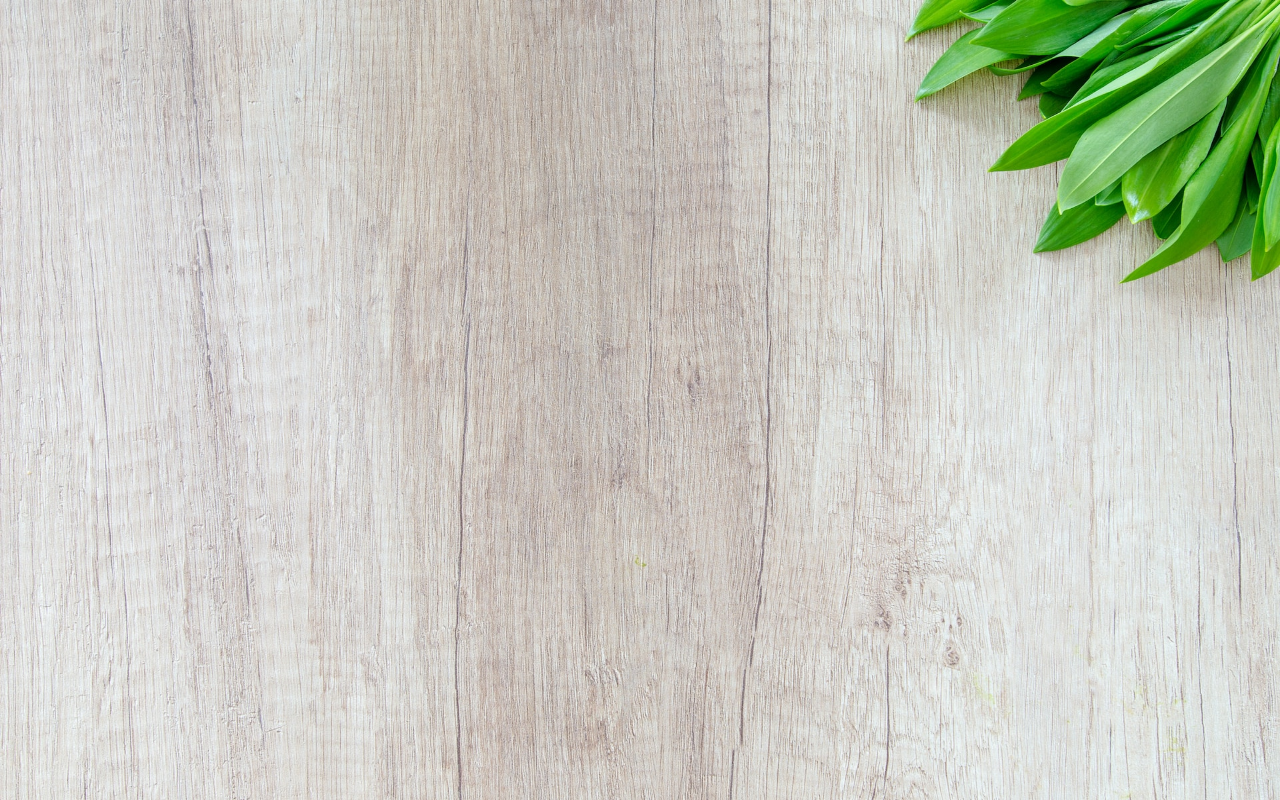
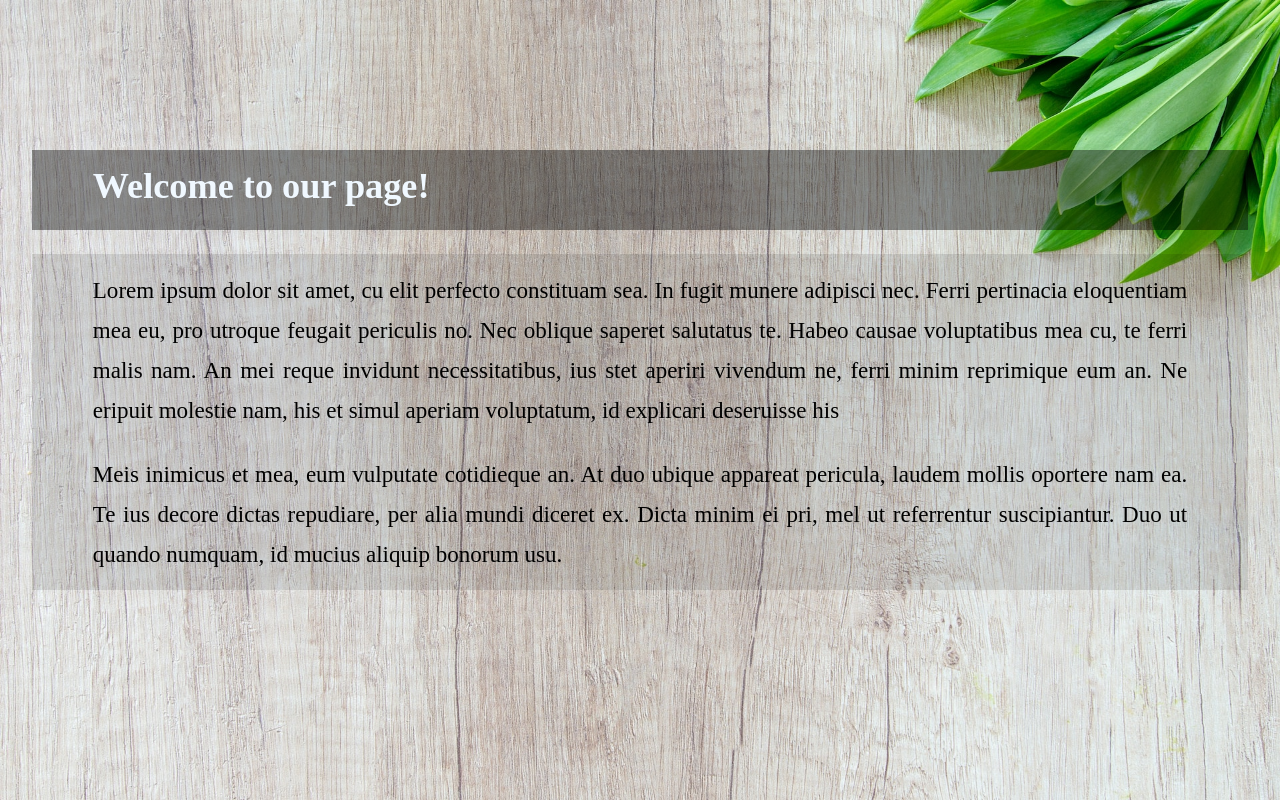
Before and after one commit to momo-87/math-magicians, a React (Create React App) app: page /home in a window 1280 px wide. Before the commit this address had no page. Built offline with nearby package versions, Linux system fonts and the light colour scheme.

Commit message:
Add Home.jsx route and the corresponding CSS module

```diff
--- a/src/App.js
+++ b/src/App.js
@@ -1,6 +1,7 @@
 import { Routes, Route } from 'react-router-dom';
 import CalculatorPage from 'routes/CalculatorPage';
 import Quote from 'routes/Quote';
+import Home from 'routes/Home';
 import backgroundMobile from 'assets/backgroundMobile.jpg';
 import background from 'assets/background.jpg';
 
@@ -18,6 +19,7 @@ function App() {
   return (
     <div style={appStyle}>
       <Routes>
+        <Route path="home" element={<Home />} />
         <Route path="/" element={<CalculatorPage />} />
         <Route path="quote" element={<Quote />} />
       </Routes>
--- a/src/components/Calculator.js
+++ b/src/components/Calculator.js
@@ -8,7 +8,7 @@ const Calculator = () => {
   const calculatorTitle = "Let's do some Math!";
   return (
     <div className="wrapper">
-      <h2>{calculatorTitle}</h2>
+      <h1>{calculatorTitle}</h1>
       <div className="calculatorWrapper">
         <Input data={data} />
         <ACBtn name="AC" data={data} setData={setData} />
--- a/src/routes/Home.jsx
+++ b/src/routes/Home.jsx
@@ -0,0 +1,17 @@
+import styles from 'styles/Home.module.css';
+
+const Home = () => {
+  const homeTitle = 'Welcome to our page!';
+  const homeParagraph1 = 'Lorem ipsum dolor sit amet, cu elit perfecto constituam sea. In fugit munere adipisci nec. Ferri pertinacia eloquentiam mea eu, pro utroque feugait periculis no. Nec oblique saperet salutatus te. Habeo causae voluptatibus mea cu, te ferri malis nam. An mei reque invidunt necessitatibus, ius stet aperiri vivendum ne, ferri minim reprimique eum an. Ne eripuit molestie nam, his et simul aperiam voluptatum, id explicari deseruisse his';
+  const homeParagraph2 = 'Meis inimicus et mea, eum vulputate cotidieque an. At duo ubique appareat pericula, laudem mollis oportere nam ea. Te ius decore dictas repudiare, per alia mundi diceret ex. Dicta minim ei pri, mel ut referrentur suscipiantur. Duo ut quando numquam, id mucius aliquip bonorum usu.';
+  return (
+    <div className={styles.homePageWrapper}>
+      <h1>{homeTitle}</h1>
+      <div className={styles.paragraphBox}>
+        <p>{homeParagraph1}</p>
+        <p>{homeParagraph2}</p>
+      </div>
+    </div>
+  );
+};
+export default Home;
--- /dev/null
+++ b/src/styles/Home.module.css
@@ -0,0 +1,31 @@
+@media only screen and (min-width: 320px) {
+    .homePageWrapper {
+        margin-top: 150px;
+        width: 95%;
+        font-size: 1.2rem;
+        line-height: 30px;
+    }
+
+    .homePageWrapper h1 {
+        margin-bottom: 3vh;
+        background-color: rgba(0, 0, 0, 0.4);
+        color: aliceblue;
+        height: 10vh;
+        padding: 2vh 5% 2vh 5%;
+    }
+
+    .paragraphBox {
+        background-color: rgba(0, 0, 0, 0.1);
+        text-align: justify;
+        display: flex;
+        flex-direction: column;
+        gap: 3vh;
+        padding: 2vh 5% 2vh 5%;
+    }
+}
+
+@media only screen and (min-width: 1440px) {
+    .homePageWrapper {
+        width: 80%;
+    }
+}
--- a/src/styles/Quote.module.css
+++ b/src/styles/Quote.module.css
@@ -2,15 +2,16 @@
     .quote {
         margin-top: 30vh;
         padding: 2vh 5% 2vh 5%;
-        background-color: rgba(0, 0, 0, 0.3);
+        background-color: rgba(0, 0, 0, 0.4);
         width: 90%;
     }
 
     .quote p {
         width: 100%;
         margin: 0;
-        font-size: 1.13rem;
+        font-size: 1.2rem;
         color: aliceblue;
+        line-height: 30px;
     }
 
     .quote p span {
@@ -35,13 +36,11 @@
 @media only screen and (min-width: 992px) {
     .quote {
         width: 70%;
-        margin-top: 50vh;
     }
 }
 
 @media only screen and (min-width: 1440px) {
     .quote {
         width: 50%;
-        margin-top: 50vh;
     }
 }
--- a/src/styles/calculator.css
+++ b/src/styles/calculator.css
@@ -13,10 +13,6 @@
     font-size: 1.3rem;
   }
 
-  h2 {
-    font-size: 1.13rem;
-  }
-
   div.wrapper {
     width: 90%;
     margin-top: 150px;
@@ -28,13 +24,12 @@
     grid-template-rows: auto auto auto auto auto auto;
   }
 
-  div.wrapper h2 {
-    grid-column: 1/5;
+  div.wrapper h1 {
     color: aliceblue;
-    background-color: rgba(0, 0, 0, 0.3);
+    background-color: rgba(0, 0, 0, 0.4);
     margin-bottom: 10px;
-    padding-left: 2%;
-    height: 5vh;
+    padding: 2vh 2% 2vh 2%;
+    height: 10vh;
   }
 
   div.input-box {
@@ -100,22 +95,19 @@
 
 @media only screen and (min-width: 768px) {
   * {
-    font-size: 1.13rem;
-    line-height: 30px;
+    font-size: 1.2rem;
+    line-height: 40px;
   }
 
   h1 {
-    font-size: 2.22rem;
-  }
-
-  h2 {
-    font-size: 1.89rem
+    font-size: 1.89rem;
   }
 
   div.wrapper {
     width: 95%;
     display: flex;
     justify-content: space-between;
+    margin-top: 190px;
   }
 
   div.calculatorWrapper {
@@ -131,6 +123,7 @@
 
 @media only screen and (min-width: 1440px) {
   div.wrapper {
-    width: 60%;
+    width: 70%;
+    margin-top: 210px;
   }
 }
```
